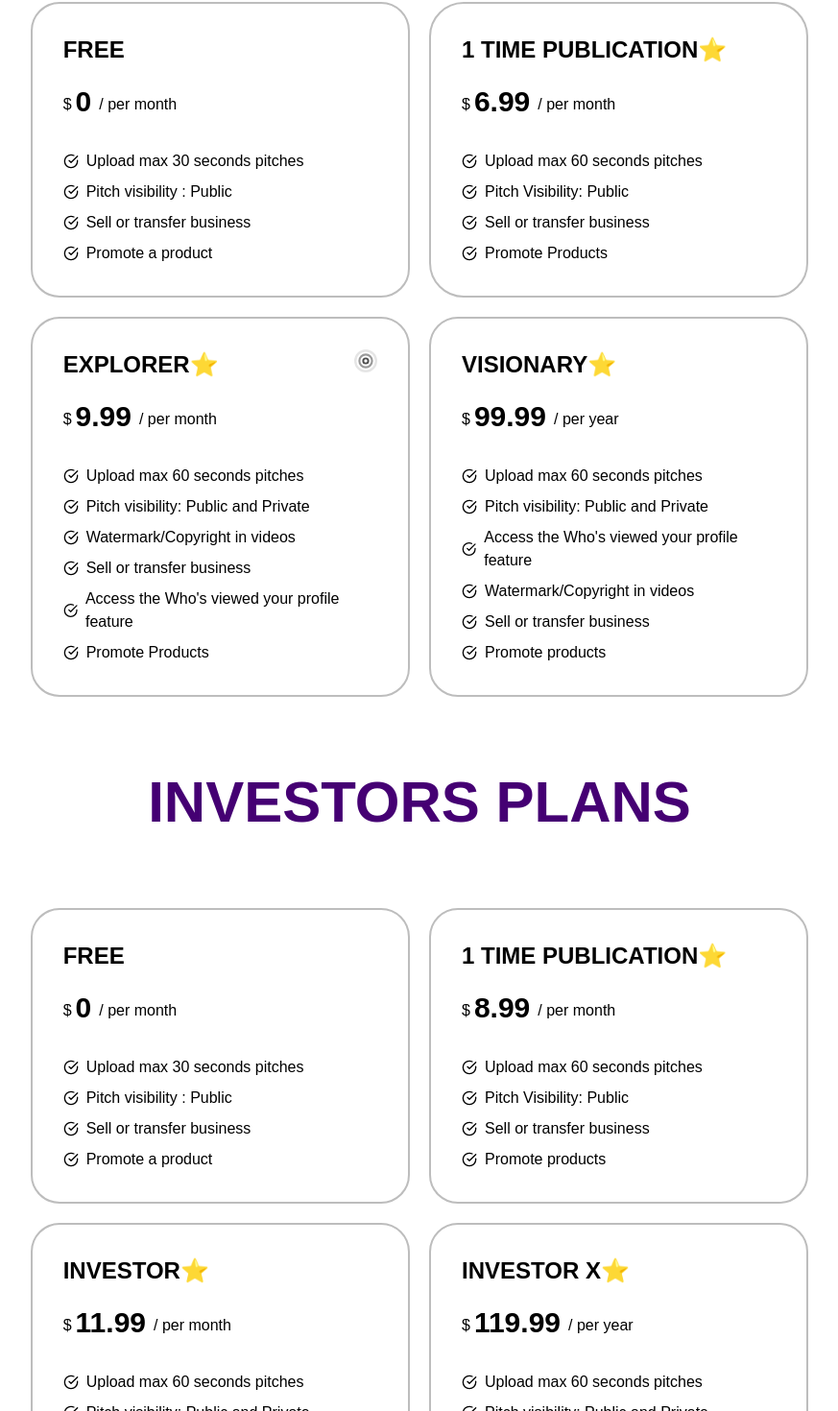
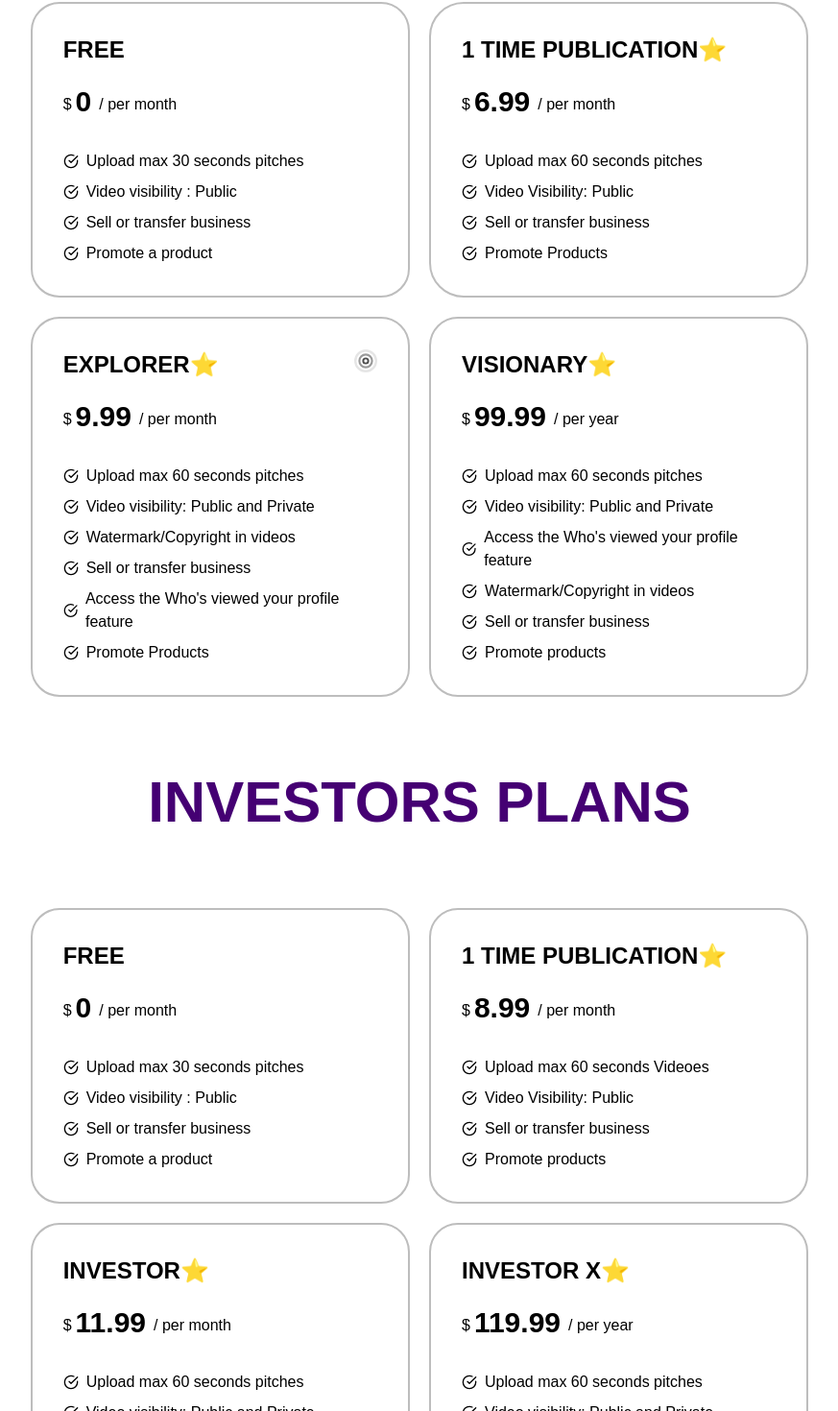
Before and after one commit to Pitchle/Pitchleapp, a React (Create React App) app: page /plans in a window 1280 px wide. Shown: the part 282-1752 px from the top of the page at 96% size, without its empty margins (203-1076 px from the left). Built offline with nearby package versions, Linux system fonts and the light colour scheme.

Commit message:
all done

```diff
--- a/src/components/Pricing.jsx
+++ b/src/components/Pricing.jsx
@@ -58,7 +58,7 @@ const Pricing = () => {
                                                             strokeLinejoin="round"
                                                         />
                                                     </svg>
-                                                    <span><span translate="no">Pitch </span> visibility : Public</span>
+                                                    <span>Video visibility : Public</span>
                                                 </li>
                                                 <li className="flex items-center font-medium space-x-2 text-black">
                                                     <svg
@@ -206,7 +206,7 @@ const Pricing = () => {
                                                             strokeLinejoin="round"
                                                         />
                                                     </svg>
-                                                    <span><span translate="no">Pitch </span> Visibility: Public</span>
+                                                    <span>Video Visibility: Public</span>
                                                 </li>
                                                 <li className="flex items-center font-medium space-x-2 text-black">
                                                     <svg
@@ -386,7 +386,7 @@ const Pricing = () => {
                                                             strokeLinejoin="round"
                                                         />
                                                     </svg>
-                                                    <span><span translate="no">Pitch</span> visibility: Public and Private</span>
+                                                    <span>Video visibility: Public and Private</span>
                                                 </li>
                                                 <li className="flex items-center font-medium space-x-2 text-black">
                                                     <svg
@@ -569,7 +569,7 @@ const Pricing = () => {
                                                             strokeLinejoin="round"
                                                         />
                                                     </svg>
-                                                    <span><span translate="no">Pitch</span> visibility: Public and Private</span>
+                                                    <span><span Videote="no">Video</span> visibility: Public and Private</span>
                                                 </li>
                                                 <li className="flex items-center font-medium space-x-2 text-black">
                                                     <svg
@@ -761,7 +761,7 @@ const Pricing = () => {
                                                             strokeLinejoin="round"
                                                         />
                                                     </svg>
-                                                    <span><span translate="no">Pitch</span> visibility : Public</span>
+                                                    <span>Video visibility : Public</span>
                                                 </li>
                                                 <li className="flex items-center font-medium space-x-2 text-black">
                                                     <svg
@@ -893,7 +893,7 @@ const Pricing = () => {
                                                             strokeLinejoin="round"
                                                         />
                                                     </svg>
-                                                    <span>Upload max 60 seconds pitches</span>
+                                                    <span>Upload max 60 seconds Videoes</span>
                                                 </li>
                                                 <li className="flex items-center font-medium space-x-2 text-black">
                                                     <svg
@@ -910,7 +910,7 @@ const Pricing = () => {
                                                             strokeLinejoin="round"
                                                         />
                                                     </svg>
-                                                    <span><span translate="no">Pitch</span> Visibility: Public</span>
+                                                    <span>Video Visibility: Public</span>
                                                 </li>
                                                 <li className="flex items-center font-medium space-x-2 text-black">
                                                     <svg
@@ -1059,7 +1059,7 @@ const Pricing = () => {
                                                             strokeLinejoin="round"
                                                         />
                                                     </svg>
-                                                    <span><span translate="no">Pitch </span> visibility: Public and Private</span>
+                                                    <span>Video visibility: Public and Private</span>
                                                 </li>
                                                 <li className="flex items-center font-medium space-x-2 text-black">
                                                     <svg
@@ -1276,7 +1276,7 @@ const Pricing = () => {
                                                             strokeLinejoin="round"
                                                         />
                                                     </svg>
-                                                    <span><span translate="no">Pitch </span> visibility: Public and Private</span>
+                                                    <span>Video visibility: Public and Private</span>
                                                 </li>
                                                 <li className="flex items-center font-medium space-x-2 text-black">
                                                     <svg
```
